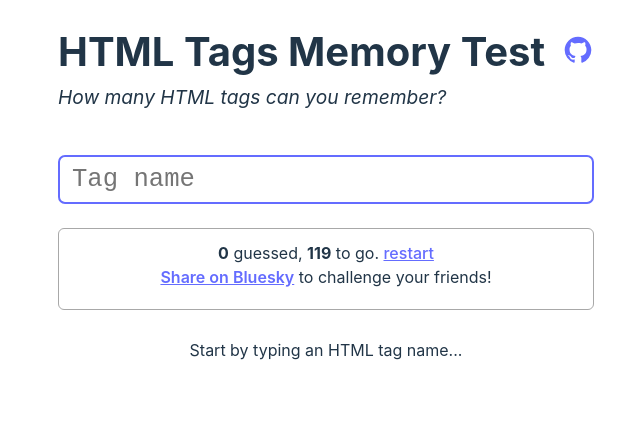
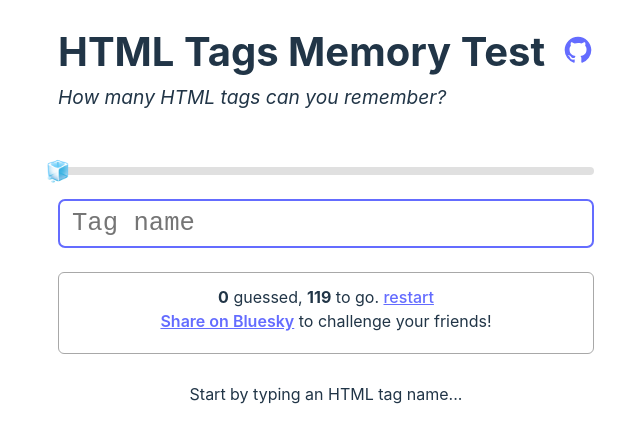
Before and after one commit to sybers/html-tag-memory-test, a React (Vite) app: page / in a window 1280 px wide. Shown: the top 442 px of the page, without its empty margins (314-954 px from the left). Built offline with nearby package versions, Linux system fonts and the light colour scheme.

Commit message:
feat: add progress bar

```diff
--- a/src/App.jsx
+++ b/src/App.jsx
@@ -6,6 +6,7 @@ import "./App.css";
 import useLocalStorage from "./hooks/useLocalStorage";
 
 import AppHeader from "./components/AppHeader";
+import ProgressBar from "./components/ProgressBar";
 import TagInput from "./components/TagInput";
 import TagList from "./components/TagList";
 
@@ -71,6 +72,7 @@ function App() {
     <div>
       <AppHeader />
       <form className="app-form" onSubmit={handleSubmit}>
+        <ProgressBar current={guessedTags.length} total={HTMLElements.length} />
         <TagInput ref={inputRef} autoFocus />
       </form>
       <div className="share-score-cta">
@@ -79,6 +81,10 @@ function App() {
             🎉 Congrats, you guessed all existing HTML tags! 🎉
             <br />
             {"You're a true master of HTML!"}
+            <br />
+            <a className="restart-guesses" onClick={resetGuesses}>
+              restart
+            </a>
           </p>
         ) : (
           <p className="share-score-cta__counter">
--- /dev/null
+++ b/src/components/ProgressBar.jsx
@@ -0,0 +1,37 @@
+const COLD_TO_HOT_EMOJIS = ["🧊", "❄️", "🌧️", "⛅", "☀️", "🌶️", "🔥"];
+
+function getEmojiForPercent(percent) {
+  if (percent <= 0) return COLD_TO_HOT_EMOJIS[0];
+  const index = Math.min(
+    COLD_TO_HOT_EMOJIS.length - 1,
+    Math.floor((percent / 100) * COLD_TO_HOT_EMOJIS.length)
+  );
+  return COLD_TO_HOT_EMOJIS[index];
+}
+
+function ProgressBar({ current = 0, total = 1 }) {
+  const safeTotal = total <= 0 ? 1 : total;
+  const percent = Math.min(100, Math.max(0, (current / safeTotal) * 100));
+  const emoji = getEmojiForPercent(percent);
+
+  return (
+    <div className="progress-bar" role="progressbar" aria-valuenow={current} aria-valuemin={0} aria-valuemax={total}>
+      <div className="progress-bar__track">
+        <div
+          className="progress-bar__fill"
+          style={{
+            width: `${percent}%`,
+            backgroundSize: percent > 0 ? `${(100 / percent) * 100}% 100%` : "100% 100%",
+            backgroundRepeat: "no-repeat",
+            backgroundPosition: "0 0",
+          }}
+        />
+      </div>
+      <span className="progress-bar__emoji" style={{ left: `${percent}%` }} aria-hidden="true">
+        {emoji}
+      </span>
+    </div>
+  );
+}
+
+export default ProgressBar;
--- a/src/index.css
+++ b/src/index.css
@@ -99,6 +99,48 @@ b {
   margin: 48px 0 24px;
 }
 
+.progress-bar {
+  --color-progress-track: #e0e0e0;
+  position: relative;
+  display: flex;
+  align-items: center;
+  min-height: 32px;
+  margin-bottom: 12px;
+}
+
+.progress-bar__track {
+  width: 100%;
+  height: 8px;
+  overflow: hidden;
+  border-radius: 4px;
+  background-color: var(--color-progress-track);
+}
+
+.progress-bar__fill {
+  height: 100%;
+  border-radius: 4px;
+  background: linear-gradient(
+    to right,
+    #1a8cf5,
+    #0abde3,
+    #0cb87a,
+    #ddc00a,
+    #f79d00,
+    #e63946
+  );
+  transition: width 0.2s ease-out;
+}
+
+.progress-bar__emoji {
+  position: absolute;
+  top: 50%;
+  transform: translate(-50%, -50%);
+  font-size: 1.25rem;
+  line-height: 1;
+  pointer-events: none;
+  transition: left 0.2s ease-out;
+}
+
 .restart-guesses {
   text-decoration: underline;
   cursor: pointer;
@@ -187,7 +229,7 @@ b {
 
 @media screen and (min-width: 720px) {
   .tag-list {
-    grid-template-columns: repeat(4, 1fr);
+    grid-template-columns: repeat(3, 1fr);
   }
 }
 
@@ -198,6 +240,10 @@ b {
     --color-tag-border: #4e4e4e;
   }
 
+  .progress-bar {
+    --color-progress-track: #3d3d3d;
+  }
+
   .share-score-cta {
     border-color: #4e4e4e;
   }
```
